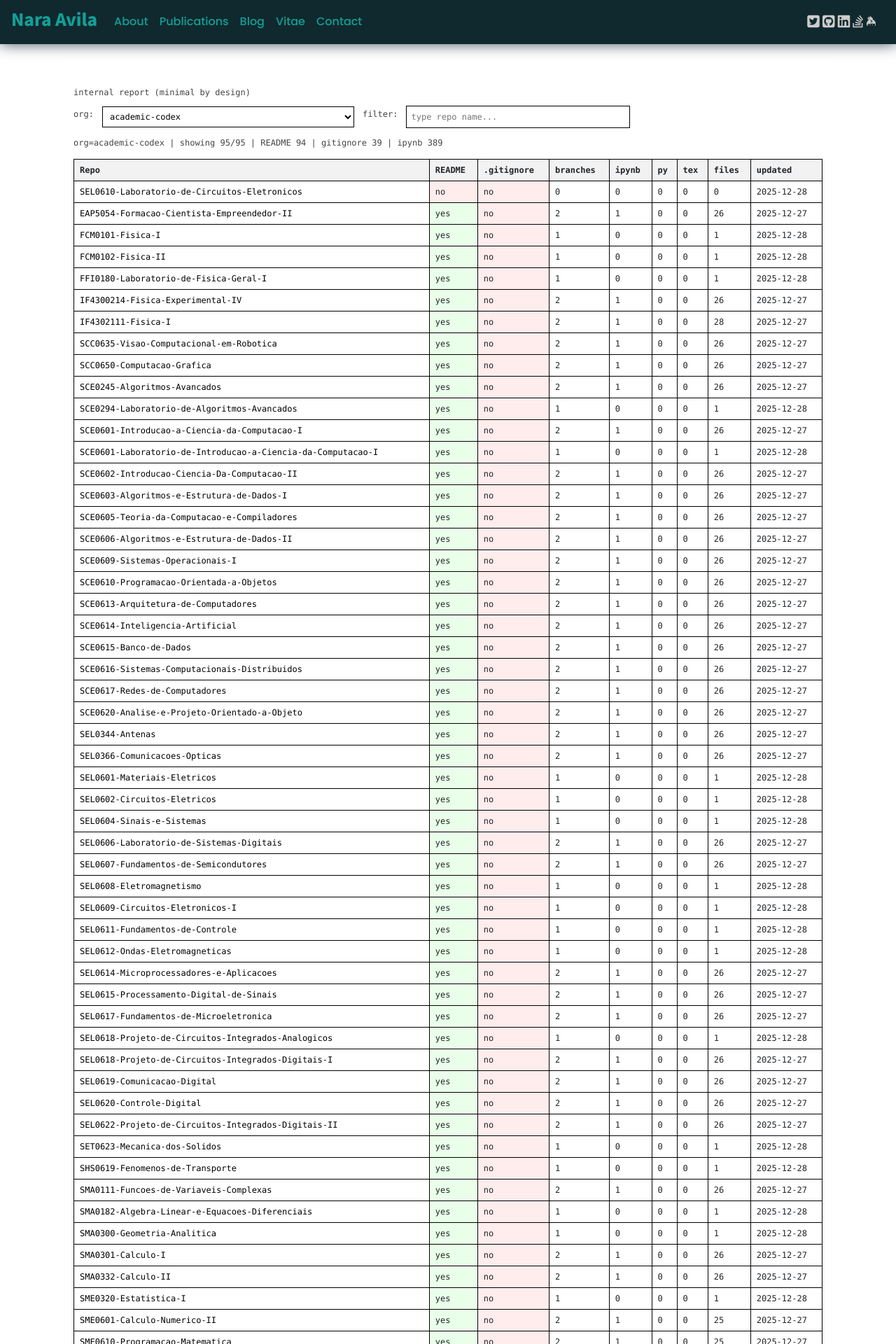
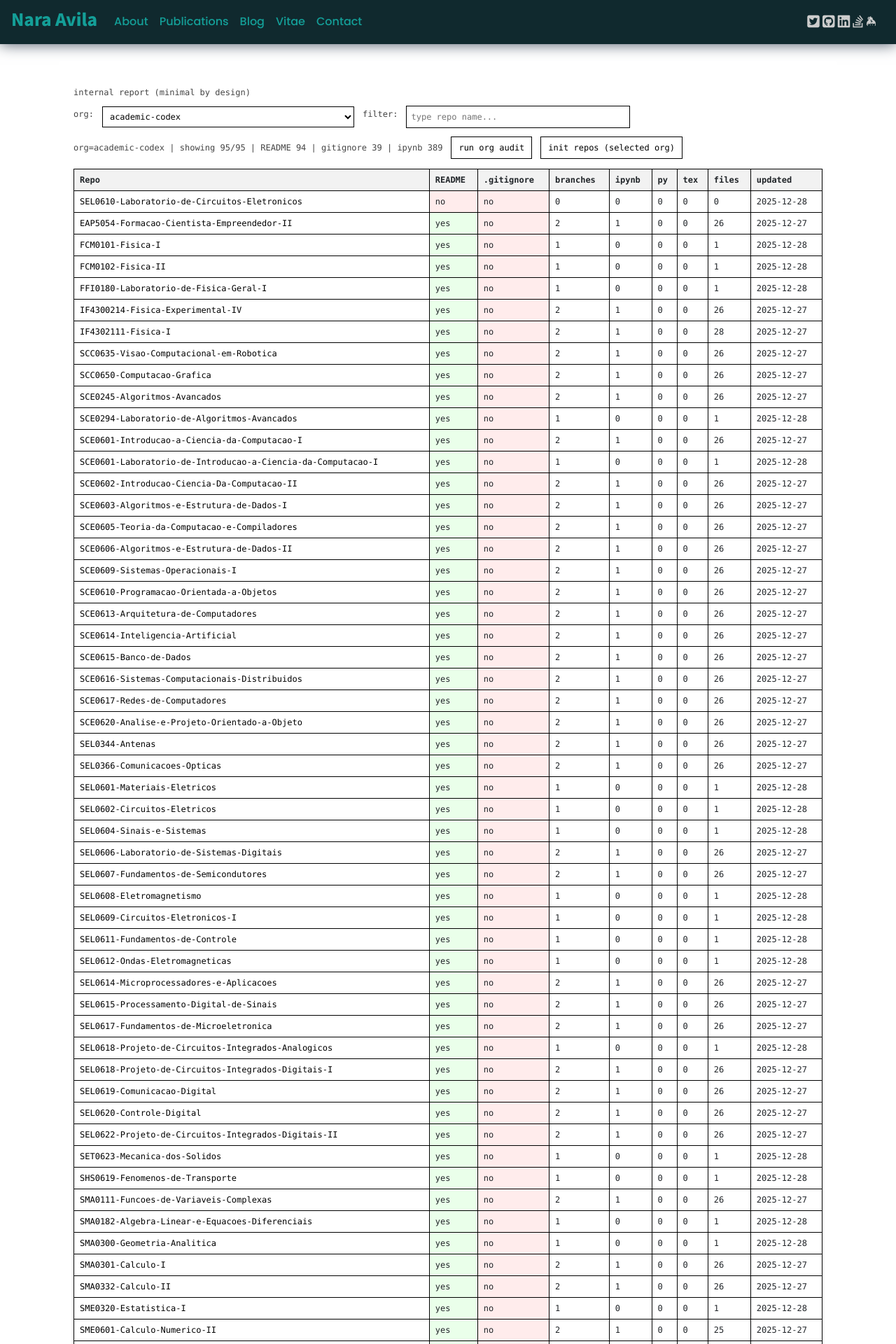
Before and after one commit to naavilam/naavilam.github.io, a Jekyll site: the page built from pages/audit.html, in a window 1280 px wide. Shown: the top 1920 px of the page at 70% size. Built offline with Jekyll 4.4.1, drawn with Linux system fonts in a browser that asks for light colours; nearby versions of some CDN libraries; comment, search, counter and statistics services are not loaded; some of the changed lines change nothing that is shown.

Commit message:
Update files

```diff
--- a/pages/audit.html
+++ b/pages/audit.html
@@ -66,6 +66,20 @@
     .audit-no {
         background: #ffecec;
     }
+
+    .audit-row button {
+        padding: 6px 10px;
+        border: 1px solid #000;
+        background: #fff;
+        font-family: inherit;
+        font-size: 12px;
+        cursor: pointer;
+    }
+
+    .audit-row button:disabled {
+        opacity: .5;
+        cursor: not-allowed;
+    }
 </style>
 
 <div class="audit-wrap">
@@ -81,6 +95,9 @@
         <input id="q" placeholder="type repo name..." />
 
         <span id="stats" class="audit-muted"></span>
+        <button id="btnRunAudit" type="button">run org audit</button>
+        <button id="btnInitRepos" type="button">init repos (selected org)</button>
+        <span id="actionMsg" class="audit-muted"></span>
     </div>
 
     <table class="audit-table">
@@ -107,6 +124,7 @@
 
 <script>
     const INDEX_URL = "{{ '/reports/index.json' | relative_url }}";
+    const DISPATCH_API = "{{ '/api/github/dispatch' | relative_url }}";
 
     const tbody = document.getElementById("tbody");
     const q = document.getElementById("q");
@@ -236,4 +254,78 @@
         });
 
     orgSelect.addEventListener("change", () => loadOrg(orgSelect.value));
+
+    const btnRunAudit = document.getElementById("btnRunAudit");
+    const btnInitRepos = document.getElementById("btnInitRepos");
+    const actionMsg = document.getElementById("actionMsg");
+
+    function setBusy(busy, msg = "") {
+        btnRunAudit.disabled = busy;
+        btnInitRepos.disabled = busy;
+        actionMsg.textContent = msg || "";
+    }
+
+    async function postJSON(url, payload) {
+        const r = await fetch(url, {
+            method: "POST",
+            headers: { "content-type": "application/json" },
+            body: JSON.stringify(payload),
+        });
+        const text = await r.text();
+        let data = null;
+        try { data = text ? JSON.parse(text) : null; } catch (_) { }
+        if (!r.ok) throw new Error(`HTTP ${r.status}: ${text || r.statusText}`);
+        return data;
+    }
+
+    // 1) Dispara auditoria (ex: workflow org-audit no repo central "hub" ou ".github")
+    btnRunAudit?.addEventListener("click", async () => {
+        try {
+            setBusy(true, "dispatching org audit…");
+
+            // Ajuste para o seu repo central que contém o workflow org-audit.yml
+            // Ex: org=naavilam, repo=hub, workflow=org-audit.yml
+            const payload = {
+                action: "workflow_dispatch",
+                org: "naavilam",          // <-- ajuste se necessário
+                repo: "hub",              // <-- ajuste se necessário
+                workflow: "org-audit.yml",
+                ref: "main",
+                inputs: {}                // se tiver inputs, coloque aqui
+            };
+
+            const out = await postJSON(DISPATCH_API, payload);
+            setBusy(false, out?.message || "ok: audit dispatched");
+        } catch (e) {
+            setBusy(false, `failed: ${String(e)}`);
+        }
+    });
+
+    // 2) Dispara inicializa-repos.yml no .github da org selecionada
+    btnInitRepos?.addEventListener("click", async () => {
+        try {
+            const org = orgSelect.value;
+            if (!org) return;
+
+            setBusy(true, `dispatching inicializa-repos for ${org}…`);
+
+            const payload = {
+                action: "workflow_dispatch",
+                org,                // org selecionada na UI
+                repo: ".github",    // workflow está em org/.github
+                workflow: "inicializa-repos.yml",
+                ref: "main",
+                inputs: {
+                    mode: "all",
+                    org: org,
+                    repo: ""          // porque seu workflow aceita repo quando mode=one
+                }
+            };
+
+            const out = await postJSON(DISPATCH_API, payload);
+            setBusy(false, out?.message || `ok: inicializa-repos dispatched for ${org}`);
+        } catch (e) {
+            setBusy(false, `failed: ${String(e)}`);
+        }
+    });
 </script>
```
